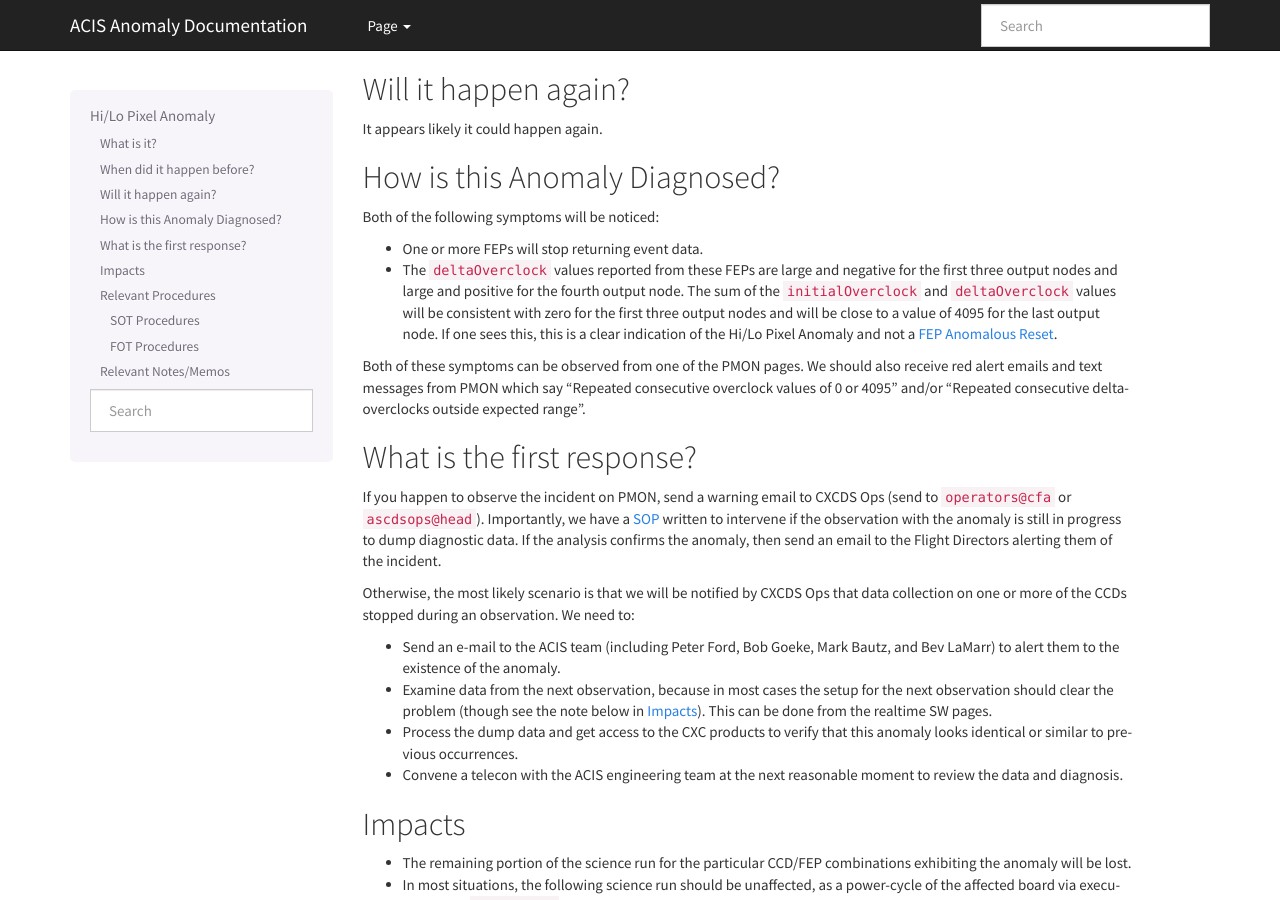
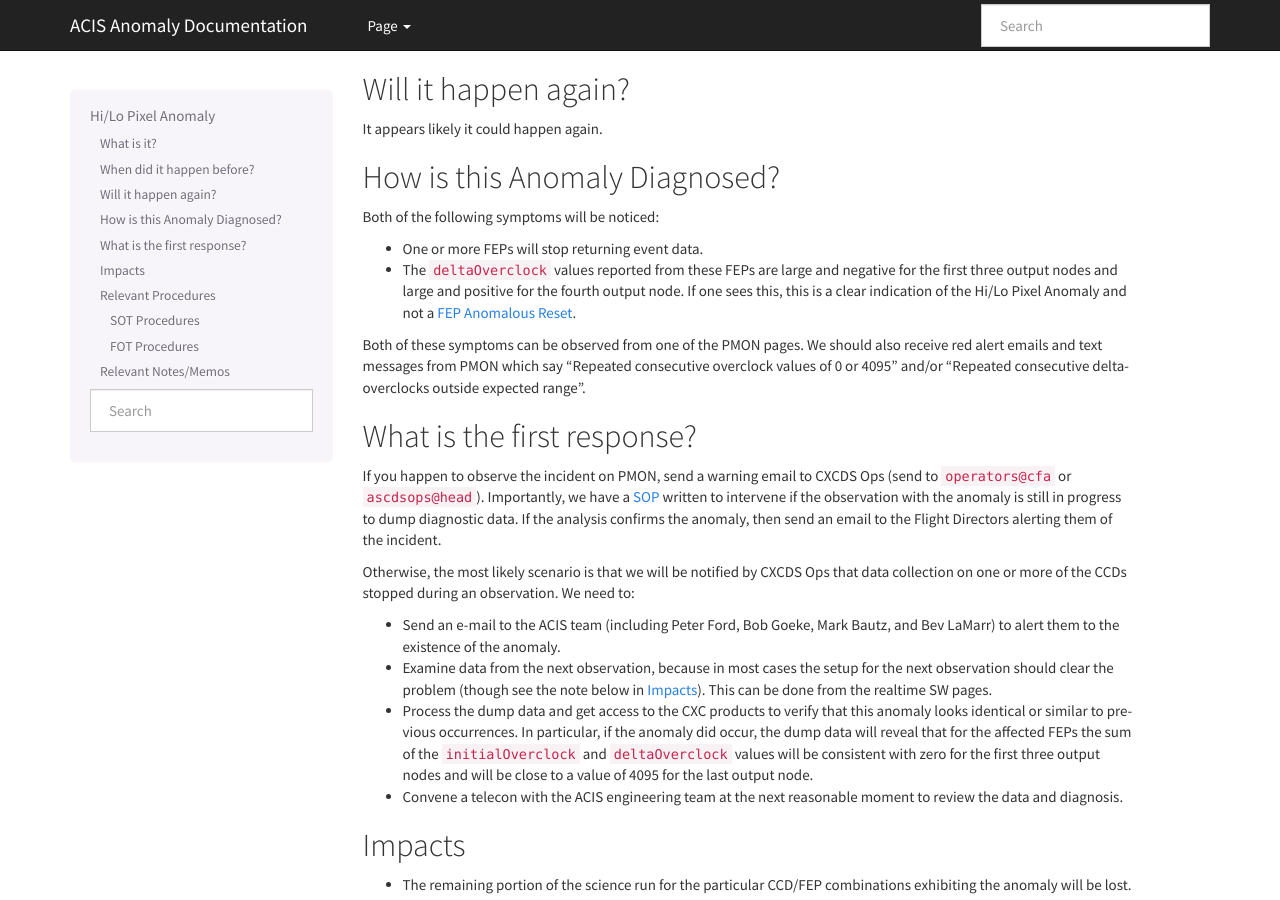
Before and after one commit to acisops/acis_anomaly_pages, a Sphinx documentation site: the page built from source/hi_lo_anomaly.rst, in a window 1280 px wide and 900 px high, scrolled down 324 px. Built offline with Sphinx 7.4.7, drawn with Linux system fonts in a browser that asks for light colours; some of the changed lines change nothing that is shown.

Commit message:
Moving this down to the response section

```diff
--- a/source/hi_lo_anomaly.rst
+++ b/source/hi_lo_anomaly.rst
@@ -31,10 +31,8 @@ Both of the following symptoms will be noticed:
 * One or more FEPs will stop returning event data.
 * The ``deltaOverclock`` values reported from these FEPs are large and negative
   for the first three output nodes and large and positive for the fourth output
-  node. The sum of the ``initialOverclock`` and ``deltaOverclock`` values will
-  be consistent with zero for the first three output nodes and will be close to
-  a value of 4095 for the last output node. If one sees this, this is a clear
-  indication of the Hi/Lo Pixel Anomaly and not a :doc:`../fep_reset`.
+  node. If one sees this, this is a clear indication of the Hi/Lo Pixel Anomaly
+  and not a :doc:`../fep_reset`.
 
 Both of these symptoms can be observed from one of the PMON pages. We should also
 receive red alert emails and text messages from PMON which say "Repeated consecutive
@@ -62,7 +60,11 @@ data collection on one or more of the CCDs stopped during an observation. We nee
   :ref:`hi_lo_impacts`). This can be done from the realtime SW pages.
 
 * Process the dump data and get access to the CXC products to verify that this
-  anomaly looks identical or similar to previous occurrences.
+  anomaly looks identical or similar to previous occurrences. In particular,
+  if the anomaly did occur, the dump data will reveal that for the affected FEPs
+  the sum of the ``initialOverclock`` and ``deltaOverclock`` values will be
+  consistent with zero for the first three output nodes and will be close to
+  a value of 4095 for the last output node.
 
 * Convene a telecon with the ACIS engineering team at the next reasonable moment
   to review the data and diagnosis.
```
